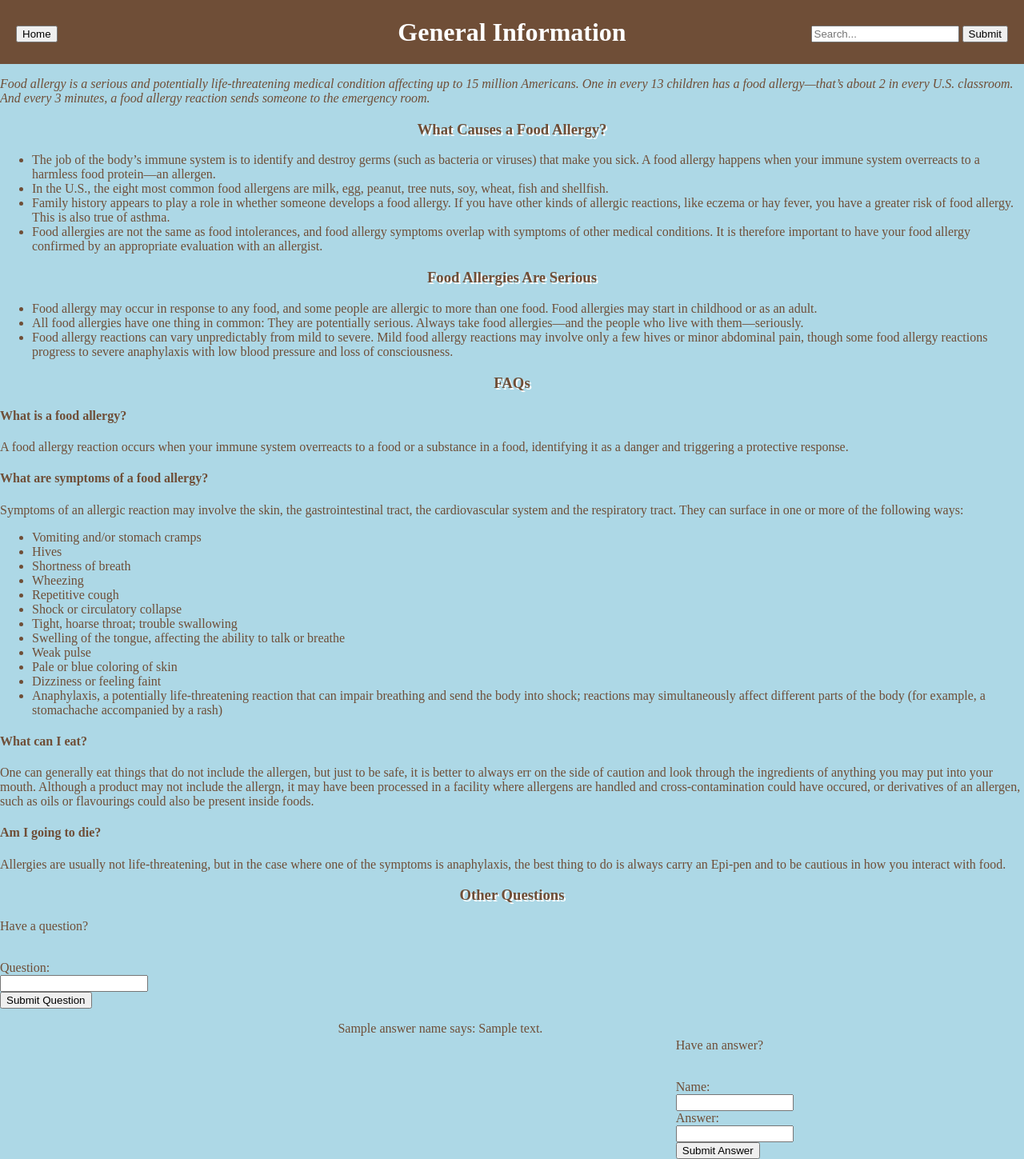
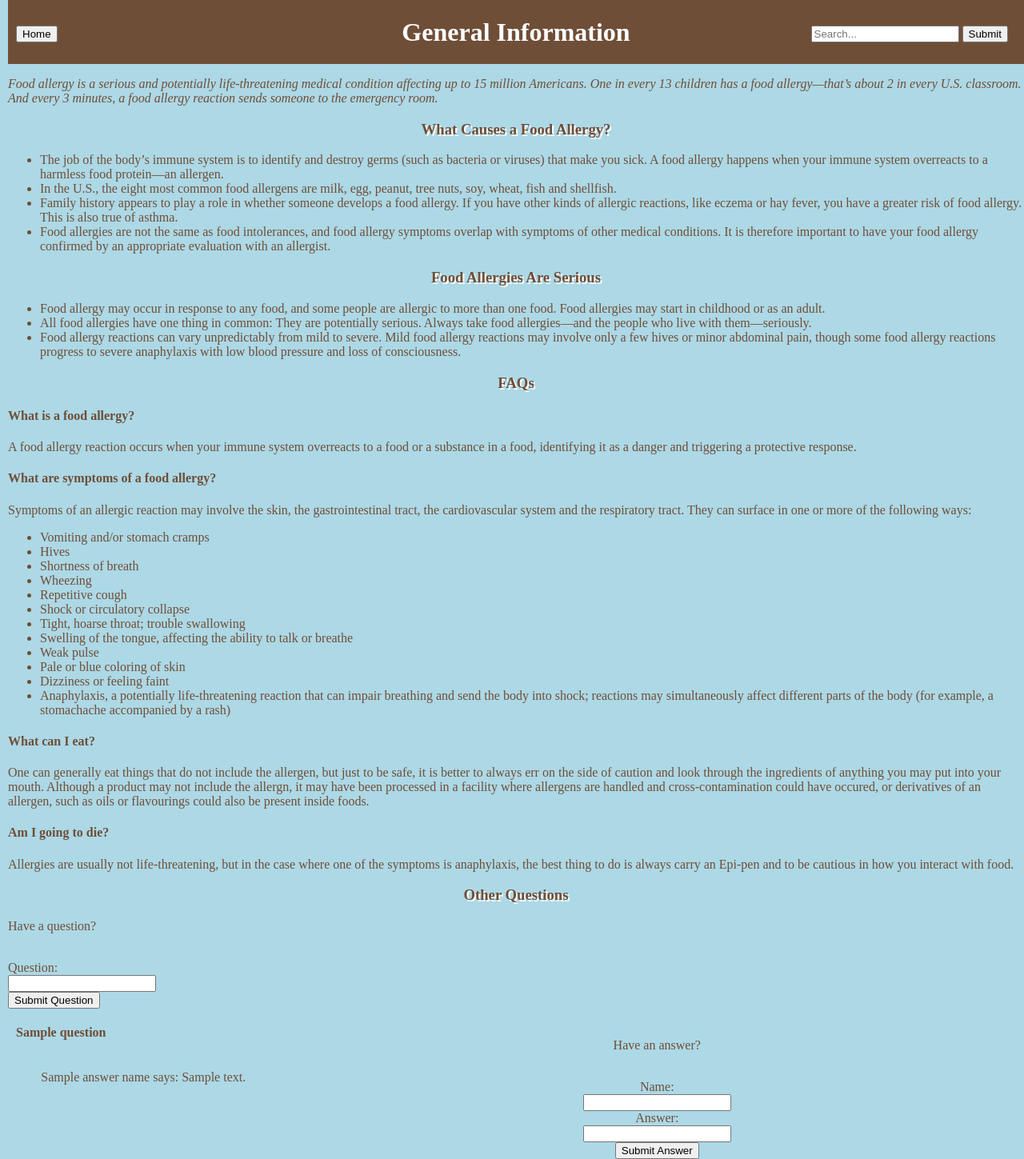
Before and after one commit to anitali2002/cssi2018Allergies, a Python web app: template templates/genInfo.html in a window 1280 px wide. Shown: the whole page at 80% size. Run offline with Jinja, Linux system fonts and the light colour scheme; the template is opened without the code that fills it: most values are stand-ins (such as "Sample title", 1, 10 or a date in 2020).

Commit message:
after-lunch Thursday
round 3 of final

```diff
--- a/styles/genInfoStyle.css
+++ b/styles/genInfoStyle.css
@@ -1,13 +1,18 @@
+html {
+  overflow-y: scroll;
+}
 body {
   background-color: lightblue;
   color: #6F4E37;
   margin: 0;
+  padding-left: 10px;
 }
 #header {
   color: white;
   justify-content: center;
   display: flex;
   align-items: center;
+  padding-left: 0px;
   padding: 15px;
   background-color: #6F4E37;
   height: 50px;
@@ -43,11 +48,16 @@ h2{
     flex-direction: row;
 }
 
-.question, .answer, .submitAnswer{
-  width: 33%;
+.qA, .submitAnswer{
+  width: 50%;
+  padding-left: 10px;
 }
 
-#left {
+.submitAnswer{
+  text-align: center;
+}
+
+/* #left {
   flex: 1;
   height: 800px;
   border-right: 1px solid #6F4E37;
@@ -60,7 +70,7 @@ h2{
   margin-right: 20px;
   align-content: center;
   text-align: center;
-}
+} */
 
 h3{
   text-shadow: 2px 2px white;
@@ -74,3 +84,13 @@ h3{
 .question{
   visibility: hidden;
 }
+
+.scroll{
+  overflow: visible;
+  overflow-y: auto;
+  height: 100px;
+}
+
+.answer{
+  text-indent: 5%;
+}
--- a/templates/genInfo.html
+++ b/templates/genInfo.html
@@ -101,10 +101,15 @@
     </form>
     {% for question in questionsDatabase %}
       <div class = "row">
-        <h4 class="question"> {{question.question}} </h4>
+        <div class="qA">
+          <h4 class="postQuestion"> {{question.question}} </h4>
+          <div class="scroll">
           {% for i in range(question.answers|length) %}
             <p class="answer"> {{question.answerNames[i]}} says: {{question.answers[i]}}</p>
           {% endfor %}
+          </div>
+        </div>
+        <div class="submitAnswer">
           <form class="submitAnswer" method="post" action="/genInfo">
             <input type="text" class = "question" name="questionKey" value="{{question.question}}">
             <br>
@@ -118,6 +123,7 @@
             <input type="submit" value="Submit Answer">
           </form>
         </div>
+      </div>
     {% endfor %}
 </body>
 </html>
```
Lines whose indentation alone changed are shown as unchanged.
